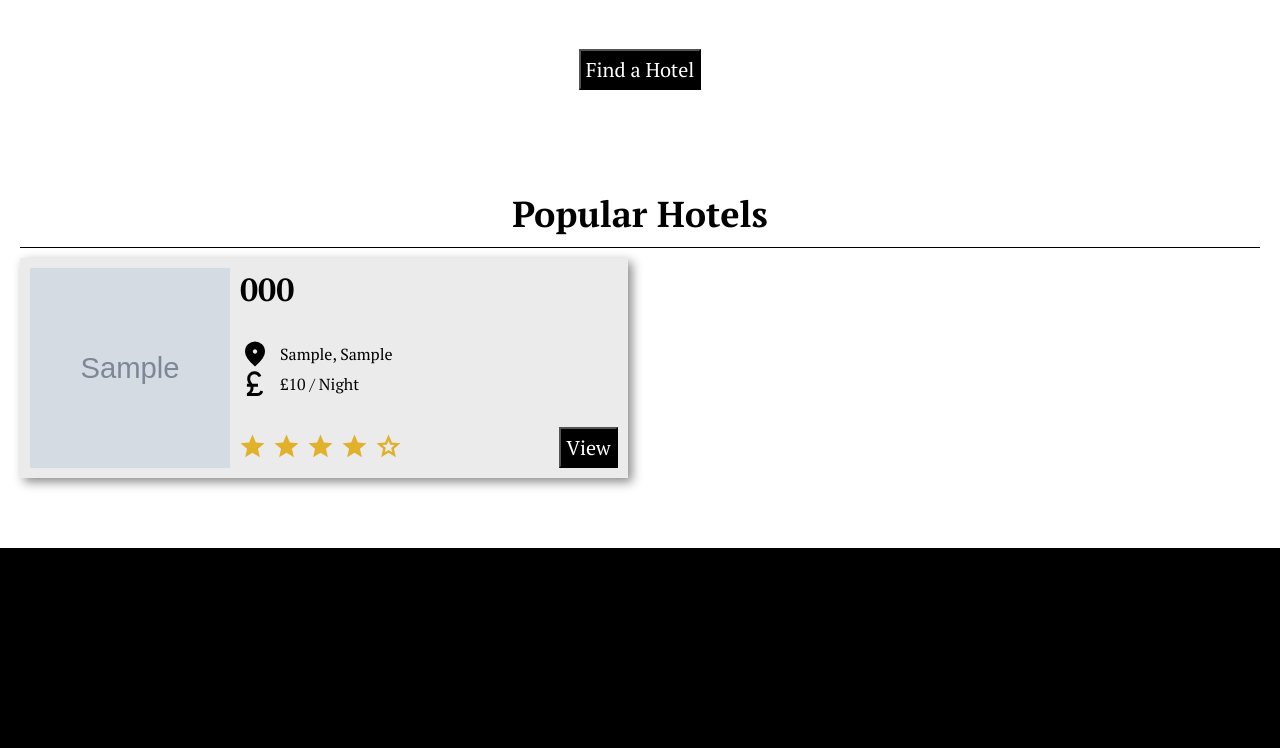
After one commit to J4CKINS/getaway, a PHP site: page / in a window 1280 px wide. The commit adds this page. Shown: the part 474-1222 px from the top of the page. Run offline with PHP 8.4, Linux system fonts and the light colour scheme; tables that the repository leaves empty hold one stand-in row (values such as "Sample post"); grey boxes marked "Sample" are stand-in pictures.

Commit message:
Created index page

```diff
--- a/includes/mysql_tools.php
+++ b/includes/mysql_tools.php
@@ -206,6 +206,24 @@ function deleteHotel($ID) {
     $query->bind_param("i", $ID);
     $query->execute();
     $conn->close();
+}
+
+function fetchIndexPageHotels() {
+    $conn = database_connect();
+
+    $query  = "SELECT `Hotel`.*, IFNULL(AVG(`Review`.`Rating`), 0) AS 'AverageRating' ";
+    $query .= "FROM `Hotel` ";
+    $query .= "LEFT JOIN `Review` ON `Hotel`.`ID` = `Review`.`HotelID` ";
+    $query .= "GROUP BY `Hotel`.`HotelName` ";
+    $query .= "ORDER BY `AverageRating` DESC LIMIT 4;";
+
+    $query = $conn->prepare($query);
+    $query->execute();
+    $results = $query->get_result();
+
+    $conn->close();
+
+    return $results->fetch_all(MYSQLI_ASSOC);
 }
 
 // GALLERY FUNCTIONS
--- /dev/null
+++ b/index.php
@@ -0,0 +1,66 @@
+<?php
+include __DIR__ . "/includes/session.php";
+include __DIR__ . "/includes/mysql_tools.php";
+
+$hotels = fetchIndexPageHotels();
+?>
+<!DOCTYPE html>
+<html lang="en-GB">
+    <head>
+        <title>Getaway</title>
+        <?php include  __DIR__ . "/templates/head.php"?>
+        <link rel="stylesheet" type="text/css" href="/static/css/index.css">
+    </head>
+    <body>
+        <?php include __DIR__ . "/templates/nav.php"?>
+        <div class="wrapper">
+            <header>
+                <p>Book your perfect</p>
+                <p id="header-title">Getaway</p>
+            </header>
+            <section>
+                <form action="/hotels/">
+                    <button type="submit">Find a Hotel</button>
+                </form>
+            </section>
+            <section>
+                <h2>Popular Hotels</h2>
+                <div id="hotels">
+                    <?php foreach($hotels as $hotel): ?>
+                    <div class="hotel">
+                        <img class="showcase-image" src="<?php echo fetchHotelPrimaryImage($hotel["ID"])["ImageURL"]; ?>"/>
+                        <div class="info">
+                            <h3><?php echo $hotel["HotelName"]?></h3>
+                            <div class="info-items">
+                                <div class="info-item">
+                                    <img src="/static/img/icons/location_black.svg"/>
+                                    <p><?php echo $hotel["City"]; ?>, <?php echo $hotel["Country"]?></p>
+                                </div>
+                                <div class="info-item">
+                                    <img src="/static/img/icons/price_black.svg"/>
+                                    <p>£<?php echo $hotel["Price"]; ?> / Night</p>
+                                </div>
+                            </div>
+                            <div class="bottom">
+                                <div class="rating">
+                                    <?php for($x = 0; $x < round($hotel["AverageRating"]); $x++): ?>
+                                        <img src="/static/img/icons/star_full.svg"/>
+                                    <?php endfor; ?>
+                                    <?php for($x = 0; $x < 5 - round($hotel["AverageRating"]); $x++): ?>
+                                        <img src="/static/img/icons/star_empty.svg"/>
+                                    <?php endfor; ?>
+                                </div>
+                                <form action="/hotels/hotel.php">
+                                    <input type="hidden" name="id" value="<?php echo $hotel["ID"]; ?>"/>
+                                    <button type="submit">View</button>
+                                </form>
+                            </div>
+                        </div>
+                    </div>
+                    <?php endforeach; ?>
+                </div>
+            </section>
+        </div>
+        <?php include __DIR__ . "/templates/footer.php"?>
+    </body>
+</html>
--- /dev/null
+++ b/static/css/index.css
@@ -0,0 +1,120 @@
+header {
+    display: flex;
+    flex-direction: column;
+    justify-content: center;
+    align-items: center;
+    width: 100%;
+    height: 400px;
+    background-image: url("/static/img/header_image.jpg");
+    background-position-x: center;
+    background-position-y: center;
+    background-size: cover;
+}
+header p {
+    font-size: 30px;
+    font-weight:bold;
+    color: #fff;
+    text-shadow: 4px 4px 4px #00000077;
+}
+header #header-title {
+    font-size: 70px;
+}
+
+#hotels {
+    display: flex;
+    flex-direction: row;
+    flex-wrap: wrap;
+    justify-content: space-between;
+    width: 100%;
+    margin-top: 10px;
+    padding-top: 10px;
+    border-top: 1px solid #000;
+}
+
+
+#hotels .hotel {
+    display: flex;
+    flex-direction: row;
+    width: 49%;
+    padding: 10px;
+    margin-bottom: 20px;
+    background-color: #ebebeb;
+    box-shadow: 4px 4px 10px #00000077;
+}
+
+#hotels .hotel .showcase-image {
+    min-width: 200px;
+    min-height: 200px;
+    max-width: 200px;
+    max-height: 200px;
+    object-fit: cover;
+    margin-right: 10px;
+}
+#hotels .hotel .info {
+    display: flex;
+    flex-direction: column;
+    justify-content: space-between;
+    width: 100%;
+    height: 100%;
+}
+#hotels .hotel .info-item {
+    display: flex;
+    flex-direction: row;
+    align-items: center;
+}
+#hotels .hotel .info-item img {
+    width: 30px;
+    height: 30px;
+    margin-right: 10px;
+}
+
+#hotels .hotel .info .bottom {
+    display: flex;
+    flex-direction: row;
+    justify-content: space-between;
+    align-items: center;
+    width: 100%;
+}
+#hotels .hotel .info .bottom img {
+    width: 25px;
+    height: 25px;
+    margin-right: 5px;
+}
+
+@media only screen and (max-width: 1000px) {
+    #hotels .hotel {
+        flex-direction: column;
+    }
+    #hotels .hotel .showcase-image {
+        max-width: unset;
+        width: 100%;
+    }
+}
+@media only screen and (max-width: 650px) {
+    #hotels {
+        flex-direction: column;
+    }
+    #hotels .hotel {
+        width: 100%;
+    }
+    #hotels .hotel .info .bottom {
+        flex-direction: column;
+    }
+    #hotels .hotel .info .bottom .rating {
+        display: flex;
+        flex-direction: row;
+        justify-content: center;
+        gap: 5px;
+        width: 100%;
+        margin-bottom: 10px;
+    }
+    #hotels .hotel .info .bottom .rating img {
+        margin: 0px;
+    }
+    #hotels .hotel .info .bottom form {
+        width: 100%;
+    }
+    #hotels .hotel .info .bottom form button {
+        width: 100%;
+    }
+}
```
Also changed, not shown: 1 other file.
